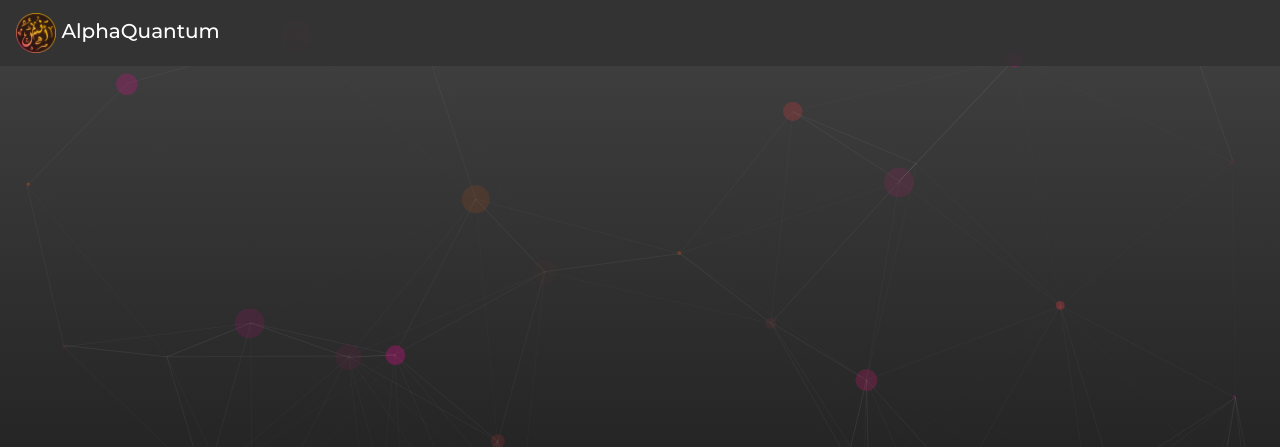
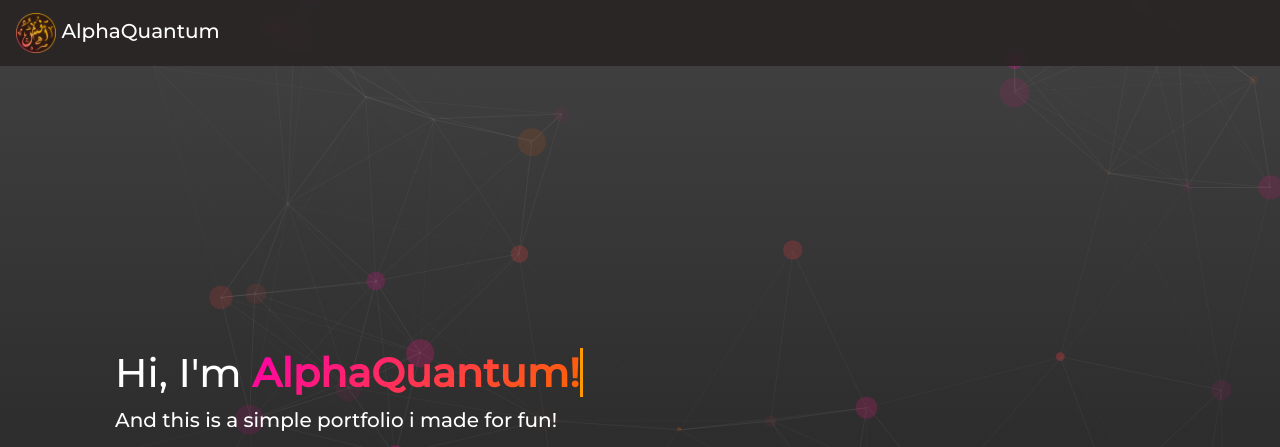
Before and after one commit to AlphaQuantum/alphaquantum.github.io, a website: page index.html in a window 1280 px wide. Shown: the top 447 px of the page. Drawn offline with nearby package versions, Linux system fonts and the light colour scheme.

Commit message:
Update styles.css

```diff
--- a/styles/styles.css
+++ b/styles/styles.css
@@ -31,29 +31,27 @@ footer {
     font-size: 30px;
 }
 
+/* Set the height and width of the div */
+#particle-div {
+    position: fixed;
+    z-index: -100;
+    top: 0;
+    left: 0;
+    width: 100vw;
+    height: 110vh;
+}
+
 html,
 body {
-    background: #323232;
+    color: #ffffff;
     font-family: 'Montserrat', sans-serif;
     overflow-x: hidden;
-    color: white;
-    height: 100%;
 }
-
 
 .skillCard {
     background-color: #f2f2f2;
     border-radius: 5px;
     padding: 50px;
-}
-
-.vertical-center {
-    min-height: 100%;
-    min-height: 100vh;
-
-    display: flex;
-    align-items: center;
-    margin-top: -50px;
 }
 
 .jumpTitle {
@@ -77,25 +75,48 @@ body {
 
 #jumb {
     position: absolute;
-    top: 40%;
+    top: 50%;
     transform: translateY(-50%);
     padding-left: 100px;
     padding-right: 100px;
 }
-#renderParagraph{
-    width:50%;
+
+#renderParagraph {
+    width: 50%;
 }
-@media (max-width: 600px) {
+
+@media (max-width: 767px) {
     #jumb {
         padding-left: 0px;
         padding-right: 0px;
     }
-    #renderParagraph{
-        width:100%;
+
+    #renderParagraph {
+        width: 100%;
     }
 }
 
 .navbar {
-    background-color: #323232da;
+    background-color: #272323da;
     backdrop-filter: blur(5px);
 }
+
+.typewriter-text {
+    color: white;
+}
+
+.typewriter-cursor {
+    border-right: 3px solid rgb(255, 153, 0);
+    animation: blink 0.7s step-end infinite;
+}
+
+@keyframes blink {
+    50% {
+        border-color: transparent;
+    }
+}
+
+.bg-blur{
+    backdrop-filter: blur(3px);
+    background-color: #ffffff0e;
+}
```
